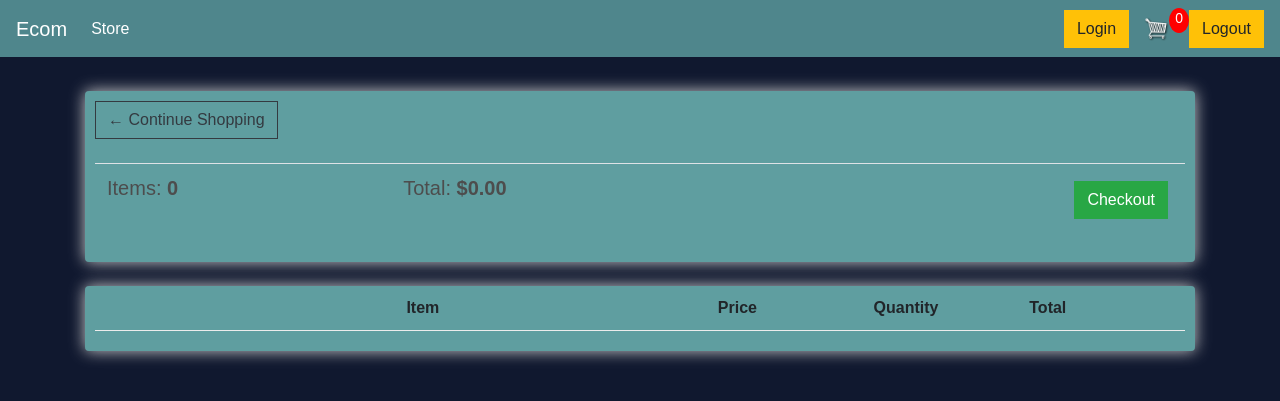
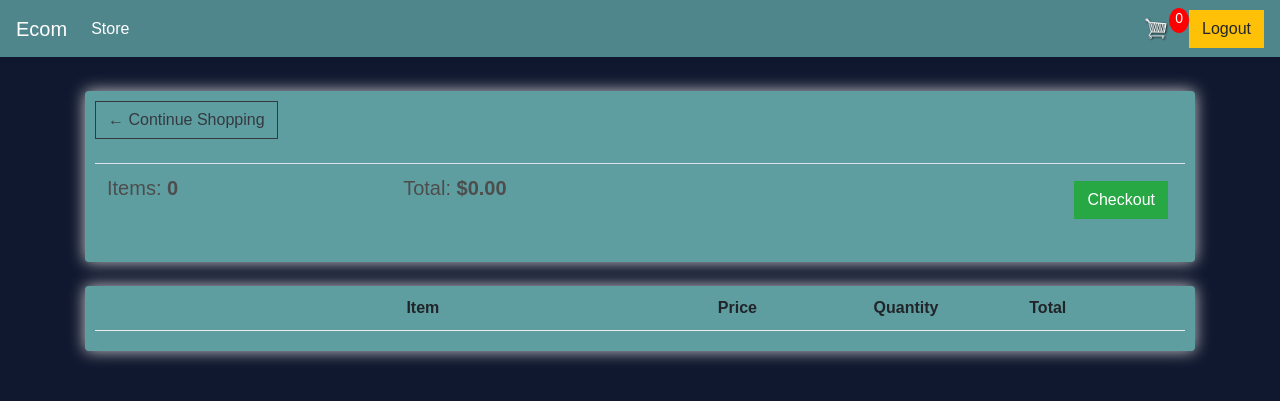
Before and after one commit to efratatamirat/b2bEcom, a Django app: page /cart/ in a window 1280 px wide. Shown: the top 401 px of the page. Run offline with Django 5.2, Linux system fonts and the light colour scheme; lists and menus that the app fills with data are empty; some libraries are stand-ins or nearby versions.

Commit message:
Update main.html

```diff
--- a/ecommerce/store/templates/store/main.html
+++ b/ecommerce/store/templates/store/main.html
@@ -101,7 +101,7 @@
           </li>
         </ul>
         <div class="form-inline my-2 my-lg-0">
-          <a href="#" class="btn btn-warning">Login</a>
+
 
           <a href="{% url 'store:cart' %}">
             <img id="cart-icon" src="{% static 'images/cart.png' %}" />
```
